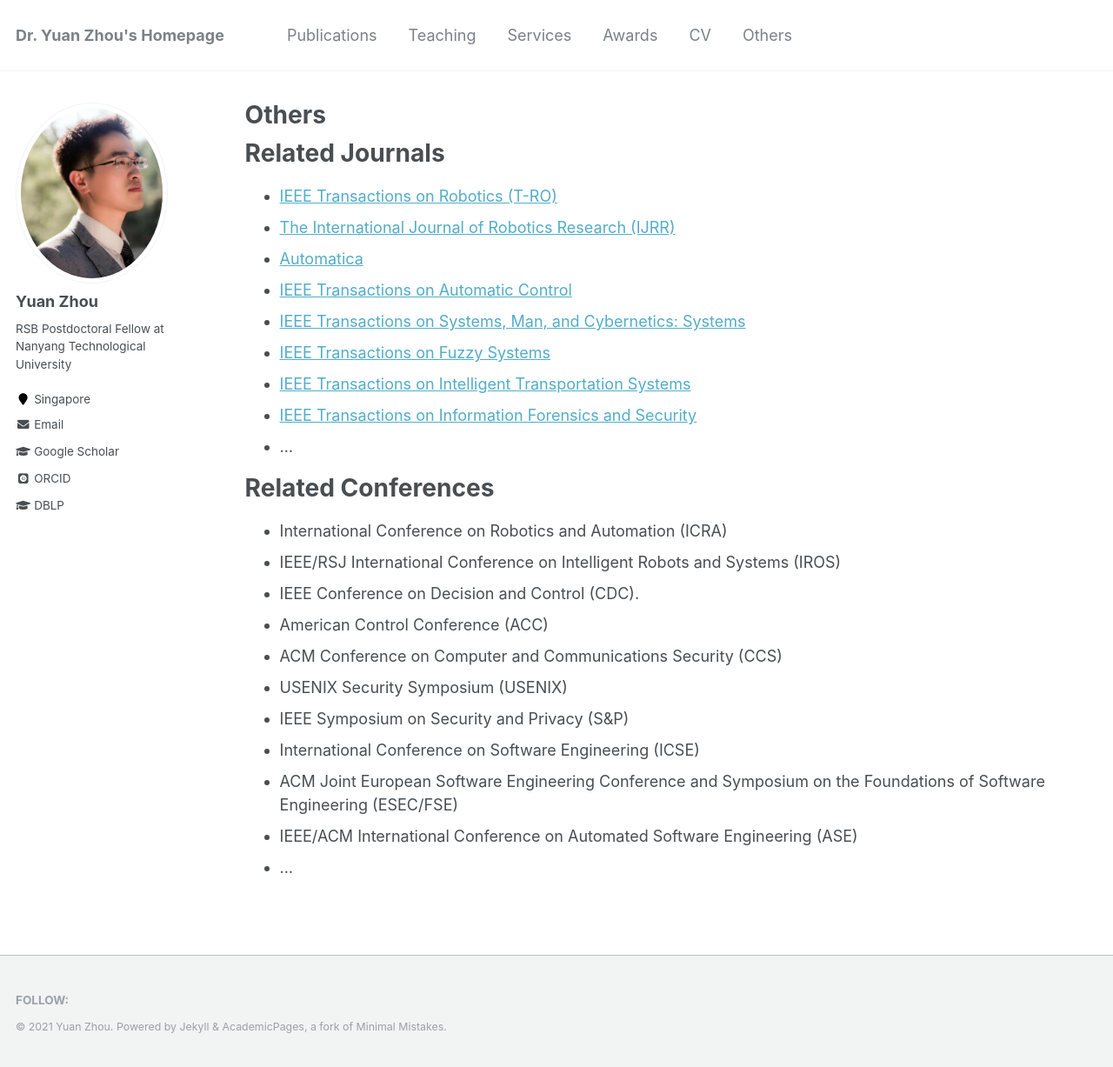
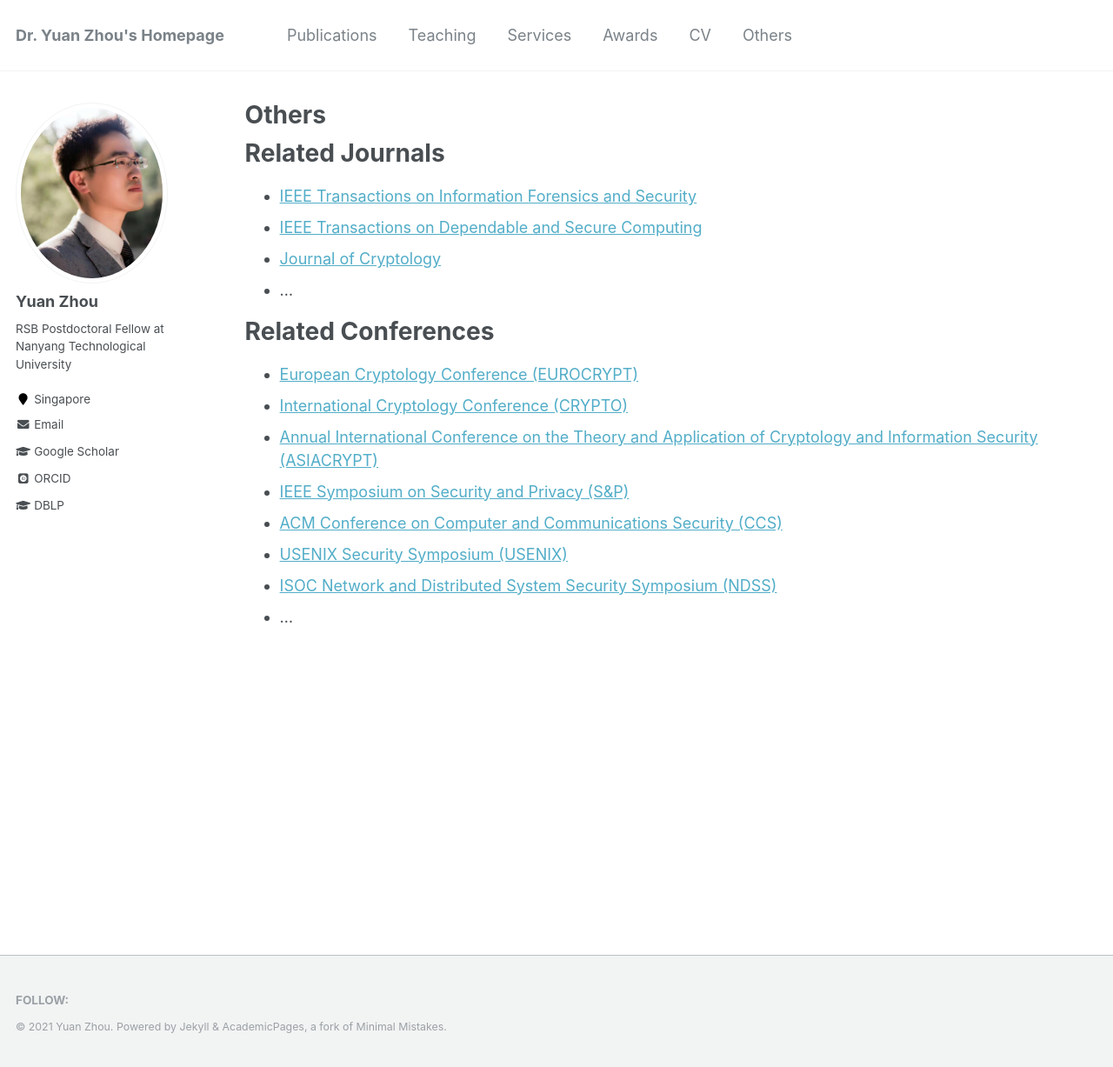
Before and after one commit to Guowen-xu/guowen-xu.github.io, a Jekyll site: the page built from _pages/others.md, in a window 1280 px wide and 1227 px high. Shown: the whole window at 87% size. Built offline with Jekyll 4.4.1, drawn with Linux system fonts in a browser that asks for light colours; some web fonts are replaced.

Commit message:
Update others.md

```diff
--- a/_pages/others.md
+++ b/_pages/others.md
@@ -7,27 +7,19 @@ author_profile: true
 
 Related Journals
 ======
-- [IEEE Transactions on Robotics (T-RO)](https://ieeexplore.ieee.org/xpl/RecentIssue.jsp?punumber=8860)
-- [The International Journal of Robotics Research (IJRR)](https://journals.sagepub.com/home/ijr)
-- [Automatica](https://www.journals.elsevier.com/automatica)
-- [IEEE Transactions on Automatic Control](https://ieeexplore.ieee.org/xpl/RecentIssue.jsp?punumber=9)
-- [IEEE Transactions on Systems, Man, and Cybernetics: Systems](https://ieeexplore.ieee.org/xpl/RecentIssue.jsp?punumber=6221021)
-- [IEEE Transactions on Fuzzy Systems](https://ieeexplore.ieee.org/xpl/RecentIssue.jsp?punumber=91)
-- [IEEE Transactions on Intelligent Transportation Systems](https://ieeexplore.ieee.org/xpl/RecentIssue.jsp?punumber=6979)
 - [IEEE Transactions on Information Forensics and Security](https://ieeexplore.ieee.org/xpl/RecentIssue.jsp?punumber=10206)
+- [IEEE Transactions on Dependable and Secure Computing](https://ieeexplore.ieee.org/xpl/RecentIssue.jsp?punumber=8858)
+- [Journal of Cryptology](https://www.iacr.org/jofc/)
 - ...
 
 
 Related Conferences
 ======
-- International Conference on Robotics and Automation (ICRA)
-- IEEE/RSJ International Conference on Intelligent Robots and Systems (IROS)
-- IEEE Conference on Decision and Control (CDC).
-- American Control Conference (ACC)
-- ACM Conference on Computer and Communications Security (CCS)
-- USENIX Security Symposium (USENIX)
-- IEEE Symposium on Security and Privacy (S&P)
-- International Conference on Software Engineering (ICSE)
-- ACM Joint European Software Engineering Conference and Symposium on the Foundations of Software Engineering (ESEC/FSE)
-- IEEE/ACM International Conference on Automated Software Engineering (ASE)
+- [European Cryptology Conference (EUROCRYPT)](http://dblp.uni-trier.de/db/conf/eurocrypt/)
+- [International Cryptology Conference (CRYPTO)](http://dblp.uni-trier.de/db/conf/crypto/)
+- [Annual International Conference on the Theory and Application of Cryptology and Information Security (ASIACRYPT)](http://dblp.uni-trier.de/db/conf/asiacrypt/)
+- [IEEE Symposium on Security and Privacy (S&P)](http://dblp.uni-trier.de/db/conf/sp/)
+- [ACM Conference on Computer and Communications Security (CCS)](http://dblp.uni-trier.de/db/conf/ccs/)
+- [USENIX Security Symposium (USENIX)](http://dblp.uni-trier.de/db/conf/uss/)
+- [ISOC Network and Distributed System Security Symposium (NDSS)](http://dblp.uni-trier.de/db/conf/ndss/)
 - ...
```
